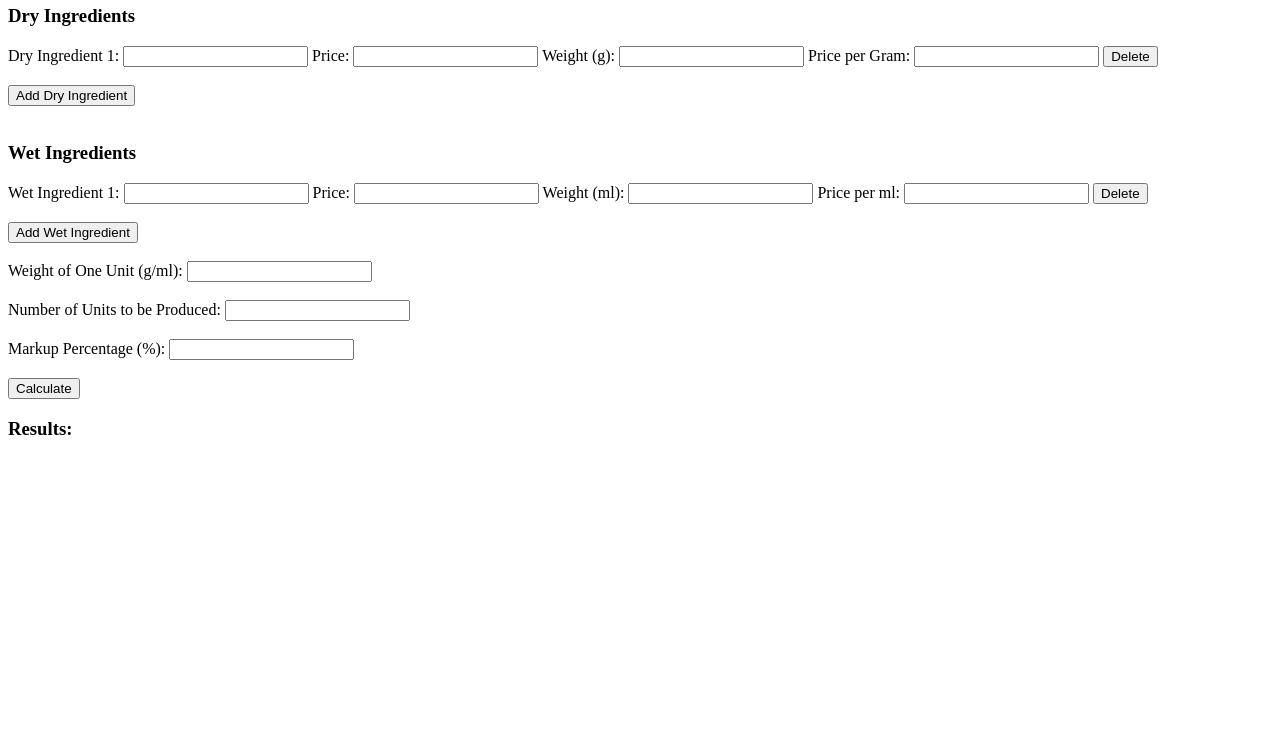
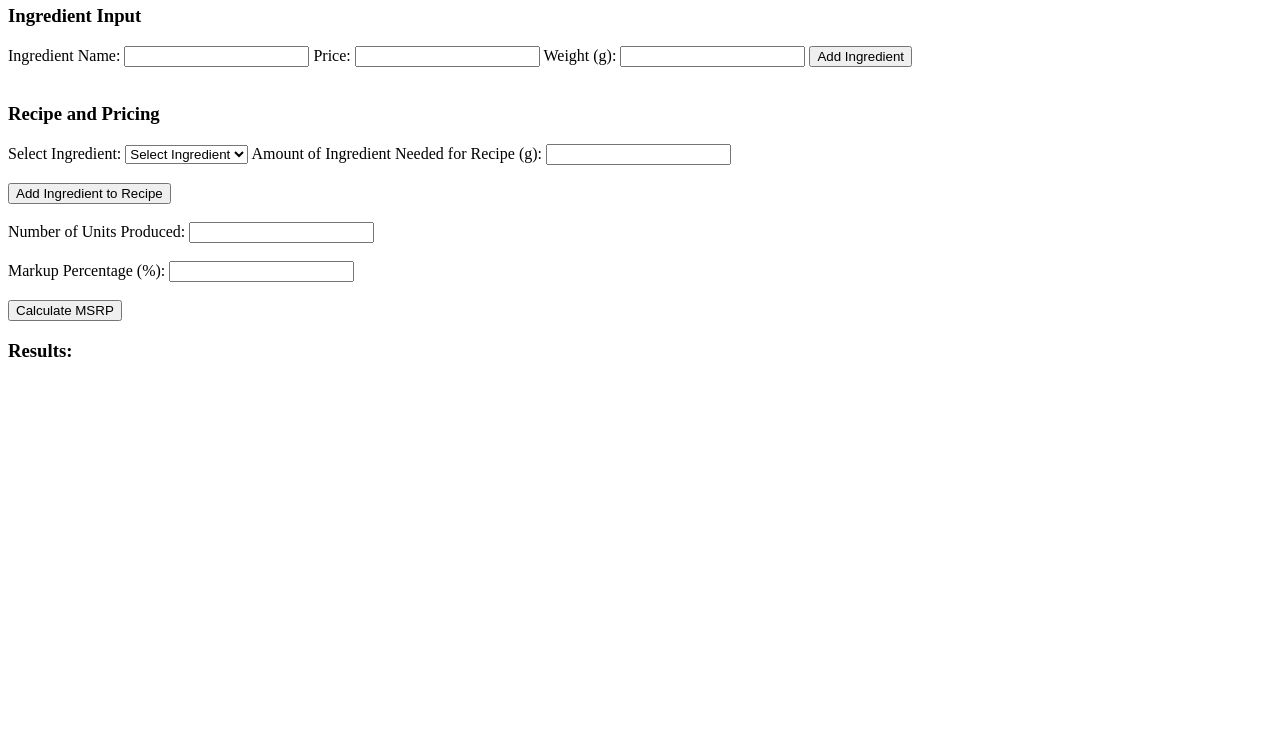
Before and after one commit to saitoushimaru/MSRPCalculator, a plain HTML site: page index.html in a window 1280 px wide. Shown: the part 62-800 px from the top of the page. Drawn offline with Linux system fonts and the light colour scheme.

Commit message:
Update index.html

```diff
--- a/index.html
+++ b/index.html
@@ -3,64 +3,129 @@
 <head>
     <meta charset="UTF-8">
     <meta name="viewport" content="width=device-width, initial-scale=1.0">
-    <title>Ingredient Calculator with Retail Price</title>
+    <title>MSRP Calculator</title>
 </head>
 <body>
 
-    <h2>Ingredient Price, Weight, and Retail Price Calculator</h2>
+    <h2>MSRP Calculator</h2>
+
+    <h3>Ingredient Input</h3>
     <form id="ingredientForm">
-        <h3>Dry Ingredients</h3>
-        <div id="dryIngredients">
-            <div class="ingredient" id="dry1">
-                <label for="dry1Name">Dry Ingredient 1:</label>
-                <input type="text" id="dry1Name" name="dry1Name">
-                <label for="dry1Price">Price:</label>
-                <input type="number" id="dry1Price" name="dry1Price" step="0.01">
-                <label for="dry1Weight">Weight (g):</label>
-                <input type="number" id="dry1Weight" name="dry1Weight" step="0.01">
-                <label for="dry1PricePerGram">Price per Gram:</label>
-                <input type="number" id="dry1PricePerGram" name="dry1PricePerGram" step="0.0001" readonly>
-                <button type="button" onclick="deleteIngredient('dry1')">Delete</button><br><br>
+        <div id="ingredientsSection">
+            <div class="ingredient" id="ingredient1">
+                <label for="ingredient1Name">Ingredient Name:</label>
+                <input type="text" id="ingredient1Name" name="ingredient1Name">
+                <label for="ingredient1Price">Price:</label>
+                <input type="number" id="ingredient1Price" name="ingredient1Price" step="0.01">
+                <label for="ingredient1Weight">Weight (g):</label>
+                <input type="number" id="ingredient1Weight" name="ingredient1Weight" step="0.01">
+                <button type="button" onclick="addIngredient()">Add Ingredient</button><br><br>
             </div>
         </div>
-        <button type="button" onclick="addDryIngredient()">Add Dry Ingredient</button><br><br>
+    </form>
 
-        <h3>Wet Ingredients</h3>
-        <div id="wetIngredients">
-            <div class="ingredient" id="wet1">
-                <label for="wet1Name">Wet Ingredient 1:</label>
-                <input type="text" id="wet1Name" name="wet1Name">
-                <label for="wet1Price">Price:</label>
-                <input type="number" id="wet1Price" name="wet1Price" step="0.01">
-                <label for="wet1Weight">Weight (ml):</label>
-                <input type="number" id="wet1Weight" name="wet1Weight" step="0.01">
-                <label for="wet1PricePerGram">Price per ml:</label>
-                <input type="number" id="wet1PricePerGram" name="wet1PricePerGram" step="0.0001" readonly>
-                <button type="button" onclick="deleteIngredient('wet1')">Delete</button><br><br>
-            </div>
-        </div>
-        <button type="button" onclick="addWetIngredient()">Add Wet Ingredient</button><br><br>
+    <h3>Recipe and Pricing</h3>
 
-        <label for="weightPerUnit">Weight of One Unit (g/ml):</label>
-        <input type="number" id="weightPerUnit" name="weightPerUnit" step="0.01"><br><br>
+    <label for="ingredientSelect">Select Ingredient:</label>
+    <select id="ingredientSelect">
+        <option value="" disabled selected>Select Ingredient</option>
+    </select>
+    <label for="ingredientWeightNeeded">Amount of Ingredient Needed for Recipe (g):</label>
+    <input type="number" id="ingredientWeightNeeded" name="ingredientWeightNeeded" step="0.01"><br><br>
+    <button type="button" onclick="addIngredientToRecipe()">Add Ingredient to Recipe</button><br><br>
 
-        <label for="numUnits">Number of Units to be Produced:</label>
-        <input type="number" id="numUnits" name="numUnits" step="1" min="1"><br><br>
+    <div id="recipeIngredients"></div>
+
+    <label for="numUnitsProduced">Number of Units Produced:</label>
+    <input type="number" id="numUnitsProduced" name="numUnitsProduced" step="1" min="1"><br><br>
 
     <label for="markup">Markup Percentage (%):</label>
     <input type="number" id="markup" name="markup" step="0.01"><br><br>
 
-        <input type="button" value="Calculate" onclick="calculateTotal()">
-    </form>
+    <input type="button" value="Calculate MSRP" onclick="calculateMSRP()">
 
     <h3>Results:</h3>
-    <div id="totalPrice"></div>
-    <div id="totalWeight"></div>
-    <div id="numberOfUnits"></div>
-    <div id="pricePerUnit"></div>
-    <div id="retailPrice"></div>
+    <div id="ingredientCostPerUnit"></div>
+    <div id="msrp"></div>
 
-    <script src="scripts/scripts.js"></script>
+    <script>
+        let ingredients = [];  // Array to store the ingredient details
+        let recipe = [];       // Array to store ingredients needed for the recipe
+
+        // Function to add an ingredient
+        function addIngredient() {
+            const name = document.getElementById('ingredient1Name').value;
+            const price = parseFloat(document.getElementById('ingredient1Price').value) || 0;
+            const weight = parseFloat(document.getElementById('ingredient1Weight').value) || 0;
+
+            if (name && price && weight) {
+                const pricePerGram = weight > 0 ? price / weight : 0;
+
+                // Add ingredient to the ingredients array
+                ingredients.push({ name, price, weight, pricePerGram });
+
+                // Add ingredient to the select dropdown
+                const select = document.getElementById('ingredientSelect');
+                const option = document.createElement('option');
+                option.value = ingredients.length - 1;  // Use the index as the value
+                option.text = name;
+                select.appendChild(option);
+
+                // Clear the input fields
+                document.getElementById('ingredient1Name').value = '';
+                document.getElementById('ingredient1Price').value = '';
+                document.getElementById('ingredient1Weight').value = '';
+            }
+        }
+
+        // Function to add ingredient to the recipe
+        function addIngredientToRecipe() {
+            const ingredientIndex = document.getElementById('ingredientSelect').value;
+            const amountNeeded = parseFloat(document.getElementById('ingredientWeightNeeded').value) || 0;
+
+            if (ingredientIndex !== "" && amountNeeded > 0) {
+                const selectedIngredient = ingredients[ingredientIndex];
+                const totalCost = selectedIngredient.pricePerGram * amountNeeded;
+
+                // Add the selected ingredient and its cost to the recipe array
+                recipe.push({
+                    name: selectedIngredient.name,
+                    amountNeeded,
+                    totalCost
+                });
+
+                // Display the ingredient in the recipe list
+                const recipeDiv = document.getElementById('recipeIngredients');
+                recipeDiv.innerHTML += `<p>${selectedIngredient.name}: ${amountNeeded}g - Cost: $${totalCost.toFixed(2)}</p>`;
+
+                // Clear the input fields
+                document.getElementById('ingredientSelect').value = '';
+                document.getElementById('ingredientWeightNeeded').value = '';
+            }
+        }
+
+        // Function to calculate MSRP
+        function calculateMSRP() {
+            const numUnitsProduced = parseFloat(document.getElementById('numUnitsProduced').value) || 1;
+            const markup = parseFloat(document.getElementById('markup').value) || 0;
+
+            // Calculate total ingredient cost for the recipe
+            let totalRecipeCost = 0;
+            recipe.forEach(ingredient => {
+                totalRecipeCost += ingredient.totalCost;
+            });
+
+            // Calculate cost per unit
+            const costPerUnit = numUnitsProduced > 0 ? totalRecipeCost / numUnitsProduced : 0;
+
+            // Calculate MSRP with markup
+            const msrp = costPerUnit * (1 + markup / 100);
+
+            // Display results
+            document.getElementById('ingredientCostPerUnit').innerText = "Cost per Unit: $" + costPerUnit.toFixed(4);
+            document.getElementById('msrp').innerText = "MSRP: $" + msrp.toFixed(4);
+        }
+    </script>
 
 </body>
 </html>
```
Lines whose indentation alone changed are shown as unchanged.
